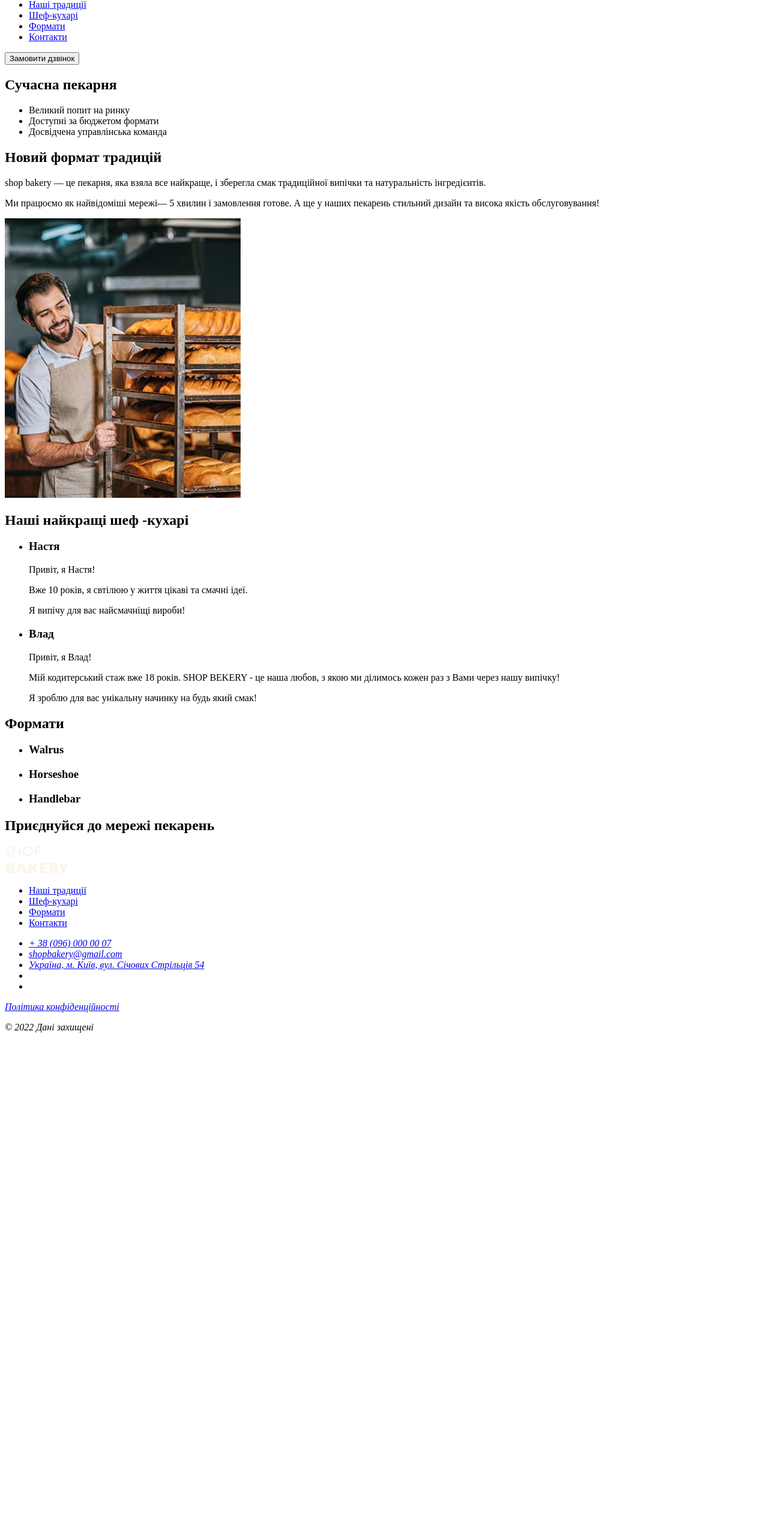
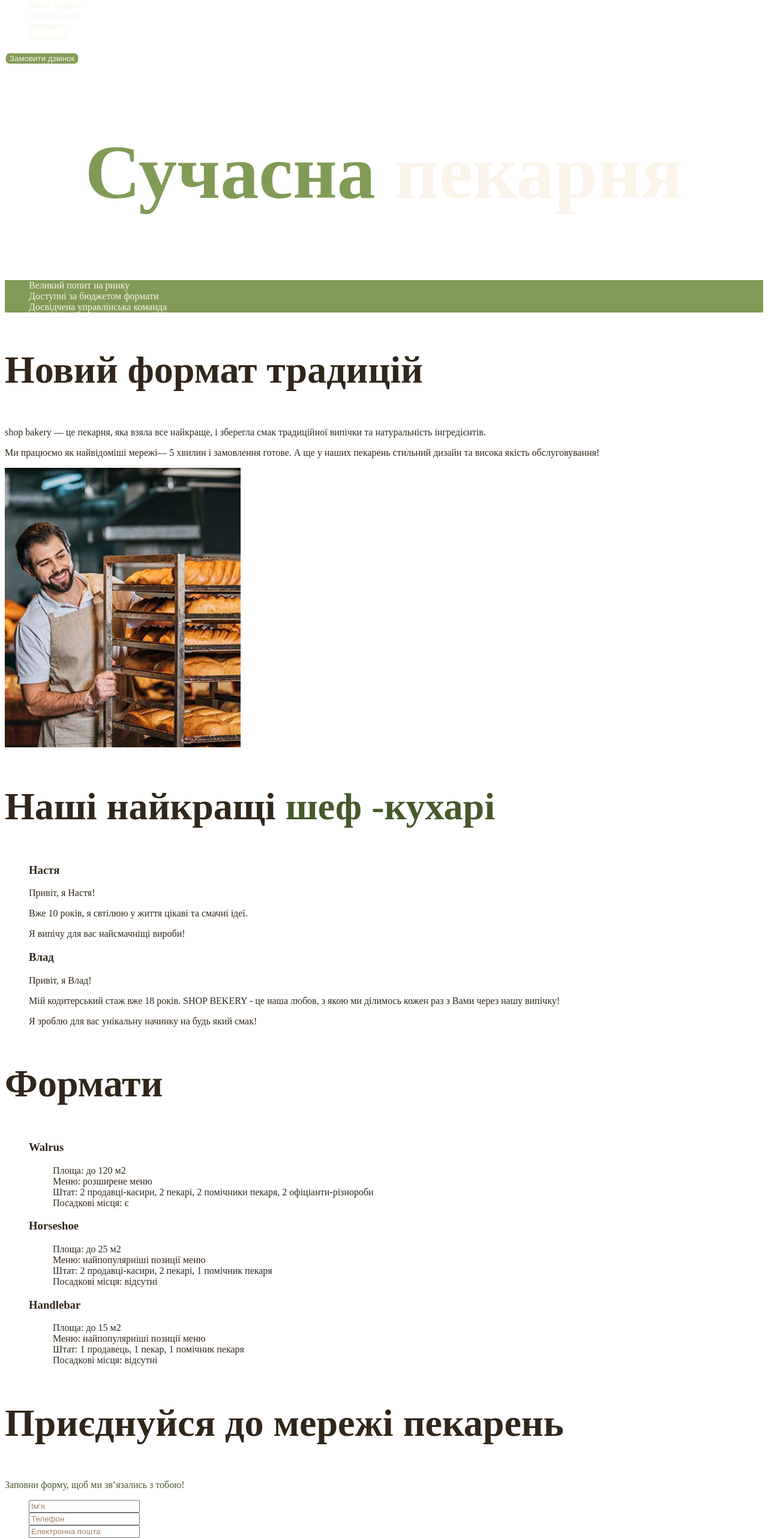
Before and after one commit to olegmalin1/backery, a plain HTML site: page index.html in a window 1280 px wide. Shown: the part 75-2641 px from the top of the page at 60% size. Before the commit the page ends 1813 px from the top, so only its background shows below. Drawn offline with Linux system fonts and the light colour scheme.

Commit message:
add styles.css and other changes

```diff
--- /dev/null
+++ b/css/styles.css
@@ -0,0 +1,69 @@
+:root {
+  --color-primary-light: #faf4ea;
+  --color-primary-dark: #31261a;
+  --color-brand-light: #819b57;
+  --color-brand-dark: #465929;
+  --color-text-brown: #a18268;
+}
+/* Base */
+body {
+  color: var(--color-primary-dark);
+}
+ul {
+  list-style-type: none;
+}
+/* Button */
+.button {
+  color: var(--color-primary-light);
+  background-color: var(--color-brand-light);
+  border: 2px solid;
+  border-radius: 8px;
+}
+.button:hover {
+  color: var(--color-brand-dark);
+  background-color: transparent;
+  cursor: pointer;
+}
+/* Links */
+.link,
+.link:visited {
+  color: var(--color-primary-light);
+  text-decoration: none;
+}
+.link:hover {
+  color: var(--color-brand-light);
+}
+/* Main section */
+.hero-title {
+  color: var(--color-primary-light);
+  font-weight: 900;
+  font-size: 128px;
+  text-align: center;
+}
+.hero-title .accent {
+  color: var(--color-brand-light);
+}
+/* Other sections */
+.advantages-list {
+  background-color: var(--color-brand-light);
+  color: var(--color-primary-light);
+}
+.section-title {
+  font-weight: 900;
+  font-size: 64px;
+  line-height: 131%;
+}
+.section-title .section-accent {
+  color: var(--color-brand-dark);
+}
+/* Contact form */
+.contact-form-title {
+  color: var(--color-brand-dark);
+}
+.contact-form input::placeholder {
+  color: var(--color-text-brown);
+}
+/* Footer */
+.secure-data {
+  color: var(--color-text-brown);
+}
--- a/index.html
+++ b/index.html
@@ -4,33 +4,36 @@
     <meta charset="UTF-8" />
     <meta name="viewport" content="width=device-width, initial-scale=1.0" />
     <title>Сучасна пекарня</title>
+    <link rel="stylesheet" href="./css/styles.css" />
   </head>
   <body>
     <header>
       <nav>
-        <a href="#">
+        <a href="./index.html">
           <img src="./images/logo.svg" alt="Логотип сучасної пекарні" />
         </a>
         <ul>
-          <li><a href="#">Наші традиції</a></li>
-          <li><a href="#">Шеф-кухарі</a></li>
-          <li><a href="#">Формати</a></li>
-          <li><a href="#">Контакти</a></li>
+          <li>
+            <a class="link" href="#traditions-section">Наші традиції</a>
+          </li>
+          <li><a class="link" href="#chefs-section">Шеф-кухарі</a></li>
+          <li><a class="link" href="#formats-section">Формати</a></li>
+          <li><a class="link" href="#contacts-section">Контакти</a></li>
         </ul>
       </nav>
-      <button type="button">Замовити дзвінок</button>
+      <button class="button" type="button">Замовити дзвінок</button>
     </header>
     <main>
       <section>
-        <h1>Сучасна пекарня</h1>
+        <h1 class="hero-title"><span class="accent">Сучасна</span> пекарня</h1>
       </section>
-      <section>
-        <ul>
+      <section id="traditions-section">
+        <ul class="advantages-list">
           <li>Великий попит на ринку</li>
           <li>Доступні за бюджетом формати</li>
           <li>Досвідчена управлінська команда</li>
         </ul>
-        <h2>Новий формат традицій</h2>
+        <h2 class="section-title">Новий формат традицій</h2>
         <p>
           <span>shop bakery</span> — це пекарня, яка взяла все найкраще, і
           зберегла смак традиційної випічки та натуральність інгредієнтів.
@@ -45,8 +48,10 @@
           alt="Чоловік дивиться на батони з посмішкою"
         />
       </section>
-      <section>
-        <h2>Наші найкращі шеф -кухарі</h2>
+      <section id="chefs-section">
+        <h2 class="section-title">
+          Наші найкращі <span class="section-accent">шеф -кухарі</span>
+        </h2>
         <ul>
           <li>
             <article>
@@ -69,28 +74,70 @@
           </li>
         </ul>
       </section>
-      <section>
-        <h2>Формати</h2>
+      <section id="formats-section">
+        <h2 class="section-title">Формати</h2>
         <ul>
           <li>
             <article>
               <h3 lang="en">Walrus</h3>
+              <ul>
+                <li>Площа: до 120 м2</li>
+                <li>Меню: розширене меню</li>
+                <li>
+                  Штат: 2 продавці-касири, 2 пекарі, 2 помічники пекаря, 2
+                  офіціанти-різнороби
+                </li>
+                <li>Посадкові місця: є</li>
+              </ul>
             </article>
           </li>
           <li>
             <article>
               <h3 lang="en">Horseshoe</h3>
+              <ul>
+                <li>Площа: до 25 м2</li>
+                <li>Меню: найпопулярніші позиції меню</li>
+                <li>Штат: 2 продавці-касири, 2 пекарі, 1 помічник пекаря</li>
+                <li>Посадкові місця: відсутні</li>
+              </ul>
             </article>
           </li>
           <li>
             <article>
               <h3 lang="en">Handlebar</h3>
+              <ul>
+                <li>Площа: до 15 м2</li>
+                <li>Меню: найпопулярніші позиції меню</li>
+                <li>Штат: 1 продавець, 1 пекар, 1 помічник пекаря</li>
+                <li>Посадкові місця: відсутні</li>
+              </ul>
             </article>
           </li>
         </ul>
       </section>
-      <section>
-        <h2>Приєднуйся до мережі пекарень</h2>
+      <section id="contacts-section">
+        <h2 class="section-title">Приєднуйся до мережі пекарень</h2>
+        <p class="contact-form-title">
+          Заповни форму, щоб ми звʼязались з тобою!
+        </p>
+        <ul class="contact-form">
+          <li><input type="text" placeholder="Ім’я" /></li>
+          <li><input type="tel" placeholder="Телефон" /></li>
+          <li><input type="email" placeholder="Електронна пошта" /></li>
+        </ul>
+        <button class="button" type="submit">Замовити дзвінок</button>
+        <p>
+          Натискаючи на кнопку я погоджуюсь
+          <a href="#">з політикою конфіденційності</a>
+        </p>
+        <iframe
+          src="https://www.google.com/maps/embed?pb=!1m18!1m12!1m3!1d2540.1634470361514!2d30.488698376675472!3d50.456680986915046!2m3!1f0!2f0!3f0!3m2!1i1024!2i768!4f13.1!3m3!1m2!1s0x40d4ce637c006b2d%3A0xaf86385f19996ff0!2sSichovykh%20Striltsiv%20St%2C%2054%2C%20Kyiv%2C%20Ukraine%2C%2002000!5e0!3m2!1sen!2scz!4v1752218258412!5m2!1sen!2scz"
+          width="603"
+          height="595"
+          allowfullscreen=""
+          loading="lazy"
+          referrerpolicy="no-referrer-when-downgrade"
+        ></iframe>
       </section>
     </main>
     <footer>
@@ -99,18 +146,30 @@
           <img src="./images/logo.svg" alt="Логотип сучасної пекарні" />
         </a>
         <ul>
-          <li><a href="#">Наші традиції</a></li>
-          <li><a href="#">Шеф-кухарі</a></li>
-          <li><a href="#">Формати</a></li>
-          <li><a href="#">Контакти</a></li>
+          <li>
+            <a class="link" href="#traditions-section">Наші традиції</a>
+          </li>
+          <li><a class="link" href="#chefs-section">Шеф-кухарі</a></li>
+          <li><a class="link" href="#formats-section">Формати</a></li>
+          <li><a class="link" href="#contacts-section">Контакти</a></li>
         </ul>
       </nav>
       <address>
         <ul>
-          <li><a href="tel:+380960000007">+ 38 (096) 000 00 07</a></li>
-          <li><a href="mailto:shopbakery@gmail.co">shopbakery@gmail.com</a></li>
           <li>
-            <a href="https://maps.app.goo.gl/f5ou1xDzywdJZCtN8" target="_blank">
+            <a class="link" href="tel:+380960000007">+ 38 (096) 000 00 07</a>
+          </li>
+          <li>
+            <a class="link" href="mailto:shopbakery@gmail.co"
+              >shopbakery@gmail.com</a
+            >
+          </li>
+          <li>
+            <a
+              class="link"
+              href="https://maps.app.goo.gl/f5ou1xDzywdJZCtN8"
+              target="_blank"
+            >
               Україна, м. Київ, вул. Січових Стрільців 54</a
             >
           </li>
@@ -125,9 +184,9 @@
             </a>
           </li>
         </ul>
-        <a href="#">Політика конфіденційності</a>
-        <p>© 2022 Дані захищені</p>
       </address>
+      <a class="link" href="#">Політика конфіденційності</a>
+      <p class="secure-data">&copy; 2022 Дані захищені</p>
     </footer>
   </body>
 </html>
```
